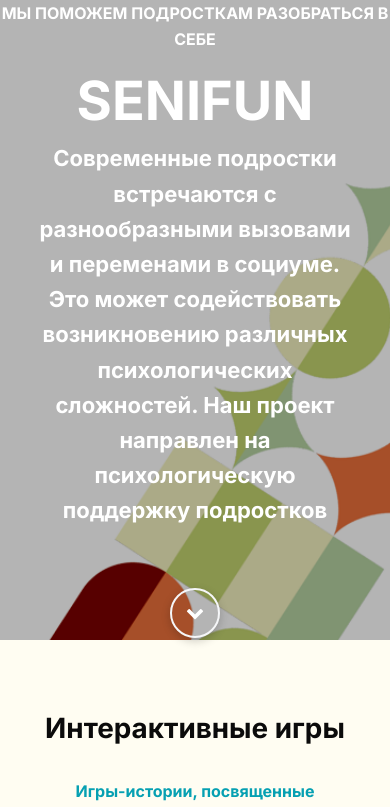
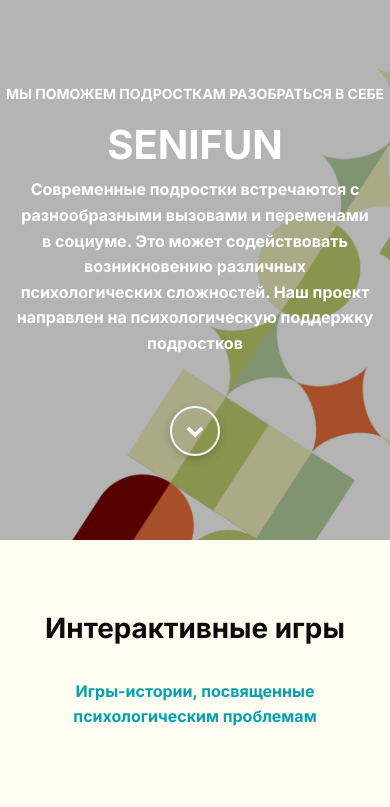
Before and after one commit to Miymyr/projectsenifun, a Flask app: page / in a window 390 px wide. Shown: the part 75-882 px from the top of the page. Run offline with Flask 3, Linux system fonts and the light colour scheme; some libraries are stand-ins or nearby versions.

Commit message:
Fix display on little mobile phones

```diff
--- a/templates/Главная итог.html
+++ b/templates/Главная итог.html
@@ -14,13 +14,31 @@
     <link rel="stylesheet" href="{{ url_for('static', filename='css/Simple-Slider.css') }}">
     <link rel="stylesheet" href="https://cdnjs.cloudflare.com/ajax/libs/font-awesome/4.7.0/css/font-awesome.min.css">
     <link rel="stylesheet" href="{{ url_for('static', filename='css/buttons.css') }}">
+    <style>
+        @media (max-width: 768px) {
+            #cover h1 {
+                font-size: 40px !important;
+            }
+            #cover p {
+                font-size: 16px !important;
+                margin-right: 15px !important;
+                margin-left: 15px !important;
+            }
+            #cover small {
+                font-size: 14px !important;
+            }
+            #cover {
+                height: 540px !important;
+            }
+        }
+    </style>
 </head>
 
 <body style="background: rgb(87,0,0);">
     <header class="bg-dark" style="background: #654633;--bs-dark: #fcf9f9;--bs-dark-rgb: 255, 253, 242;">
         <nav class="navbar navbar-expand-md sticky-top py-3 navbar-dark" id="mainNav" style="background: #570000;">
             <div class="container">
-                <a class="navbar-brand d-flex align-items-center hoverButton" href="/" onclick='location.href=&quot;{{ url_for("mane") }}&quot;'><span>Senifun</span></a>
+                <a class="navbar-brand d-flex align-items-center hoverButton" href="/" onclick="location.href='{{ url_for("mane") }}'"><span>Senifun</span></a>
                 <button data-bs-toggle="collapse" class="navbar-toggler" data-bs-target="#navcol-1">
                     <span class="visually-hidden">Toggle navigation</span>
                     <span class="navbar-toggler-icon"></span>
@@ -42,10 +60,10 @@
         </nav>
     </header>
     <div class="text-center" style="background: #fffdf2;">
-        <section id="cover" style="background: url(&quot;{{ url_for('static', filename='img/Снимок экрана 2025-01-25 170350 (1).png') }}&quot;) bottom / cover repeat, linear-gradient(black, rgb(133,133,133) 52%, white), #929292;color: inherit;--bs-body-bg: #f8f7ff;height: 640px;border-color: #570000;" class="ms-0">
+        <section id="cover" style="background: url('{{ url_for('static', filename='img/Снимок экрана 2025-01-25 170350 (1).png') }}') bottom / cover repeat, linear-gradient(black, rgb(133,133,133) 52%, white), #929292;color: inherit;--bs-body-bg: #f8f7ff;height: 640px;border-color: #570000;" class="ms-0">
             <div style="font-size: 14px;"><small class="pt-0" style="width: 30px;font-weight: bold;font-size: 16px;font-family: Inter, sans-serif;">МЫ ПОМОЖЕМ ПОДРОСТКАМ РАЗОБРАТЬСЯ В СЕБЕ</small>
                 <h1 class="text-center mt-3" style="color: #ffffff;font-size: 54px;font-weight: bold;font-family: Inter, sans-serif;">SENIFUN</h1>
-                <p style="font-family: Inter, sans-serif;font-size: 22px;font-weight: bold;margin-right: 30px;margin-left: 30px;">Современные подростки встречаются с разнообразными вызовами и переменами в социуме. Это может содействовать возникновению различных психологических сложностей. Наш проект направлен на психологическую поддержку подростков<br><br></p>
+                <p style="font-family: Inter, sans-serif;font-size: 20px;font-weight: bold;margin-right: 30px;margin-left: 30px;">Современные подростки встречаются с разнообразными вызовами и переменами в социуме. Это может содействовать возникновению различных психологических сложностей. Наш проект направлен на психологическую поддержку подростков<br><br></p>
                 <button class="btn btn-outline-light rounded-circle d-flex align-items-center justify-content-center mx-auto mt-4" style="width: 50px; height: 50px; border-width: 2px; box-shadow: 0 3px 10px rgba(0,0,0,0.2); transition: all 0.3s ease; padding: 0;" onmouseover="this.style.backgroundColor='rgba(255,255,255,0.2)'" onmouseout="this.style.backgroundColor='transparent'" onclick="document.querySelector('.container.pt-4.pt-xl-5').scrollIntoView({behavior: 'smooth', block: 'start'})">
                     <i class="fa fa-chevron-down" style="color: white; font-size: 18px;"></i>
                 </button>
@@ -68,7 +86,7 @@
                         <div class="card bg-primary-light">
                             <div class="card-body text-center px-4 py-5 px-md-5" style="background: #ede6d6;border-bottom-left-radius: 20px;border-top-left-radius: 20px;border-top-right-radius: 20px;border-bottom-right-radius: 20px;--bs-primary: #ffffff;--bs-primary-rgb: 255,255,255;--bs-info: #ffffff;--bs-info-rgb: 255,255,255;border-style: none;border-color: var(--bs-body-color);backdrop-filter: blur(100px) brightness(200%) grayscale(100%) hue-rotate(360deg) saturate(0%);-webkit-backdrop-filter: blur(100px) brightness(200%) grayscale(100%) hue-rotate(360deg) saturate(0%);">
                                 <h5 class="fw-bold card-title mb-3" style="color: rgb(0,0,0);font-weight: bold;font-family: Inter, sans-serif;">Стресс из-за учебы</h5>
-                                <p class="fw-bold text-primary card-text mb-2" style="text-align: center;color: #ede6d6;border-color: #a89382;font-family: Inter, sans-serif;"><span style="color: rgb(168, 147, 130);">Игра предлагает погрузиться в историю, где главный герой сталкивается с различными препятствиями, связанными с учебой</span></p><button class="btn btn-primary btn-sm hoverButtontry" type="button" style="--bs-primary: #a89382;--bs-primary-rgb: 255,255,255;border-style: none;" onclick='location.href=&quot;{{ url_for("history") }}&quot;'>Перейти</button>
+                                <p class="fw-bold text-primary card-text mb-2" style="text-align: center;color: #ede6d6;border-color: #a89382;font-family: Inter, sans-serif;"><span style="color: rgb(168, 147, 130);">Игра предлагает погрузиться в историю, где главный герой сталкивается с различными препятствиями, связанными с учебой</span></p><button class="btn btn-primary btn-sm hoverButtontry" type="button" style="--bs-primary: #a89382;--bs-primary-rgb: 255,255,255;border-style: none;" onclick="location.href='{{ url_for("history") }}'">Перейти</button>
                             </div>
                         </div>
                     </div>
@@ -88,7 +106,7 @@
                 <div class="col-md-6 text-center text-md-start d-flex d-sm-flex d-md-flex justify-content-center align-items-center justify-content-md-start align-items-md-center justify-content-xl-center">
                     <div style="max-width: 350px;">
                         <h2 class="text-uppercase fw-bold" style="color: rgb(14,14,14);">Полезные статьи</h2>
-                        <p class="my-3" style="color: rgb(23,22,22);font-weight: bold;">Сборник матриалов с советами</p><button class="btn btn-info btn-sm" onclick='location.href=&quot;{{ url_for("advice") }}&quot;' style="width: 200px; height: 50px; font-size: 1.2em" type="button">Перейти</button>
+                        <p class="my-3" style="color: rgb(23,22,22);font-weight: bold;">Сборник матриалов с советами</p><button class="btn btn-info btn-sm" onclick="location.href='{{ url_for("advice") }}'" style="width: 200px; height: 50px; font-size: 1.2em" type="button">Перейти</button>
                     </div>
                 </div>
                 <div class="col-md-6">
@@ -101,7 +119,9 @@
         <div class="container py-4 py-lg-5" style="position: relative;padding-left: 6.5%;padding-right: 6.5%;margin: auto;background: #570000;max-width: none;width: 100%;">
             <hr>
             <div class="text-muted d-flex flex-column-reverse justify-content-between align-items-center pt-3 ms-0 ps-0" style="height: inherit;">
-                <p class="mb-0 ">Copyright © 2025 Senifun</p><small class="hoverButton" onclick='location.href=&quot;{{ url_for("about") }}&quot;' >О нас</small> <small class="hoverButton" onclick="window.scrollTo(0, 0)"> Back to top</small>
+                <p class="mb-0 ">Copyright © 2025 Senifun</p>
+                <small class="hoverButton" onclick="location.href='{{ url_for("about") }}'">О нас</small>
+                <small class="hoverButton" onclick="window.scrollTo(0, 0)">Back to top</small>
                 <ul class="list-inline mb-0">
                     <li class="list-inline-item"></li>
                 </ul>
```
